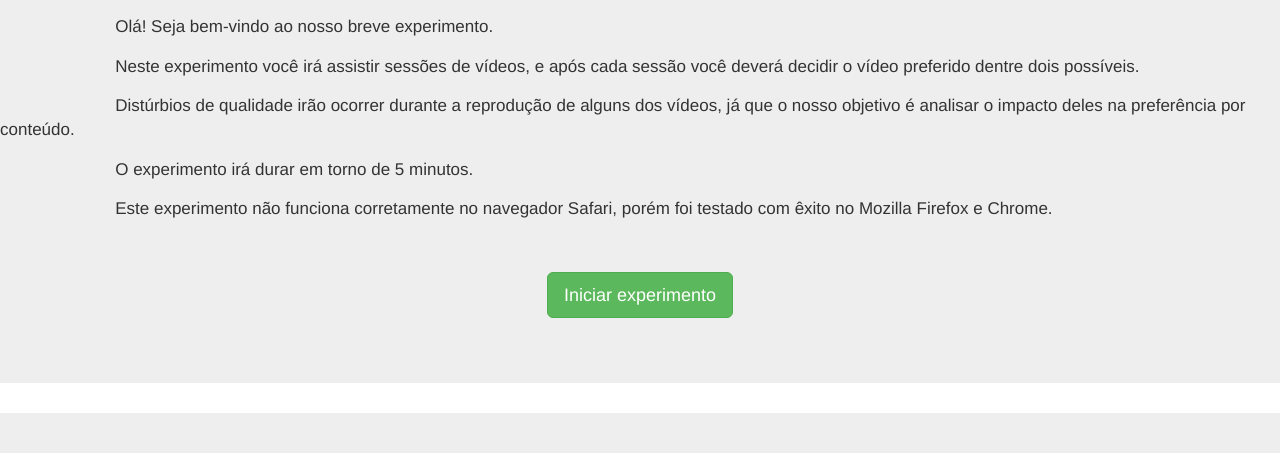
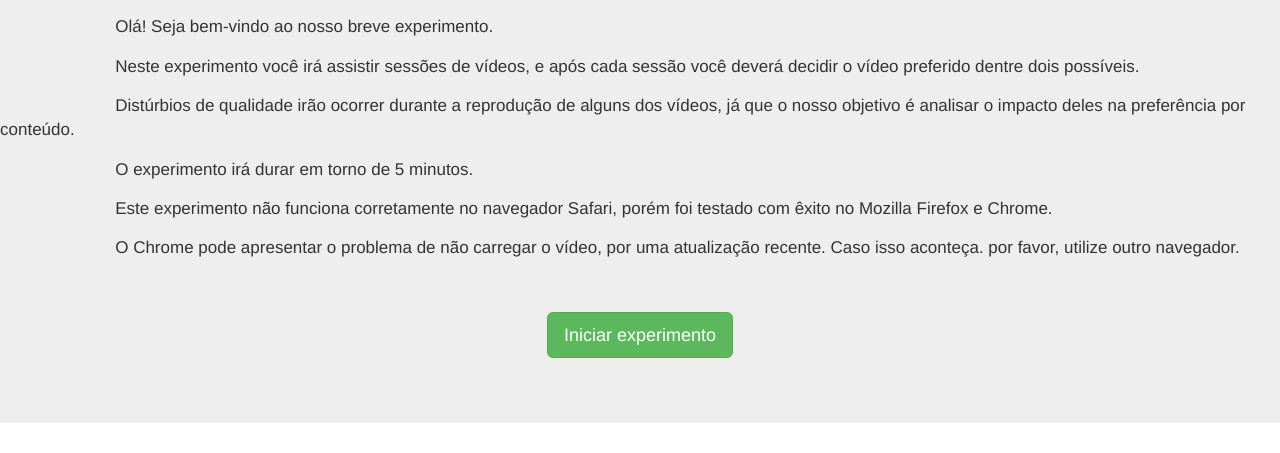
Before and after one commit to mateussnogs/qoes_ic, a Django app: page / in a window 1280 px wide. Shown: the part 529-982 px from the top of the page. Before the commit the page ends 942 px from the top, so only its background shows below. Run offline with Django 3.2, Linux system fonts and the light colour scheme; some libraries are stand-ins or nearby versions.

Commit message:
chrome com problema na pagina inicial

```diff
--- a/core/templates/index.html
+++ b/core/templates/index.html
@@ -66,6 +66,7 @@
       <div class="txt_size" p>Distúrbios de qualidade irão ocorrer durante a reprodução de alguns dos vídeos, já que o nosso objetivo é analisar o impacto deles na preferência por conteúdo.</p></div>
       <div class="txt_size" p>O experimento irá durar em torno de 5 minutos.</p></div>
       <div class="txt_size" p>Este experimento não funciona corretamente no navegador Safari, porém foi testado com êxito no Mozilla Firefox e Chrome.</p></div>
+      <div class="txt_size" p>O Chrome pode apresentar o problema de não carregar o vídeo, por uma atualização recente. Caso isso aconteça. por favor, utilize outro navegador.</p></div>
   <!-- </div> -->
   <!-- <div class='container'> -->
       <div class="row">
```
